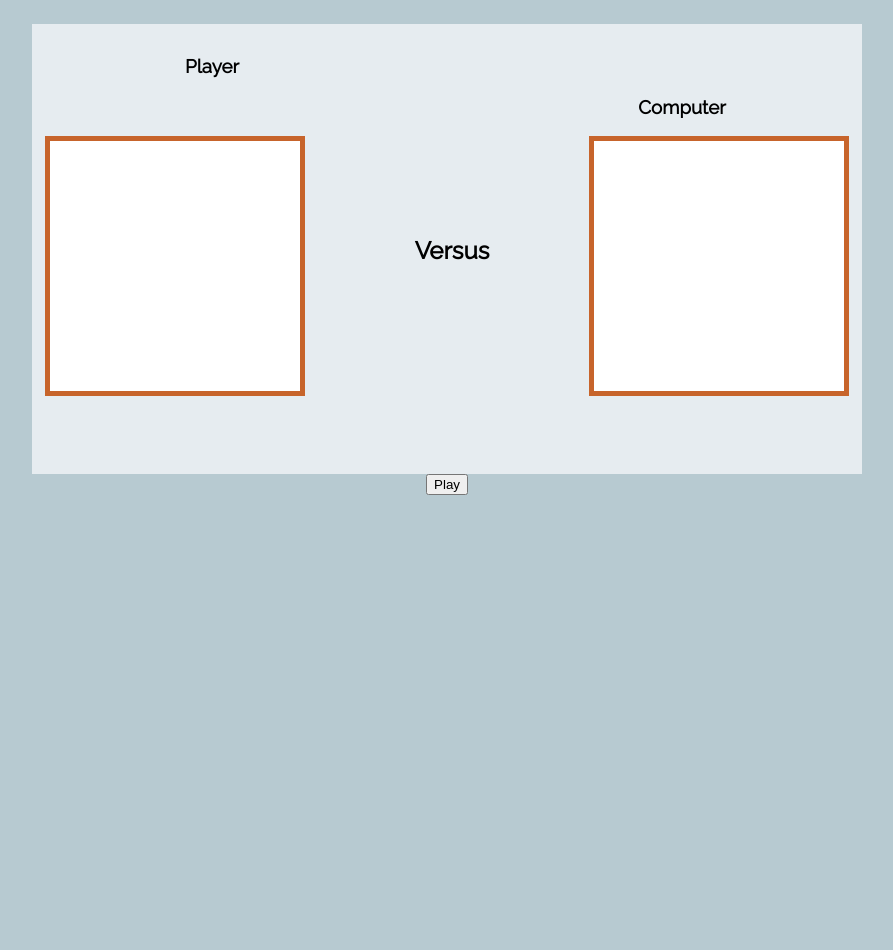
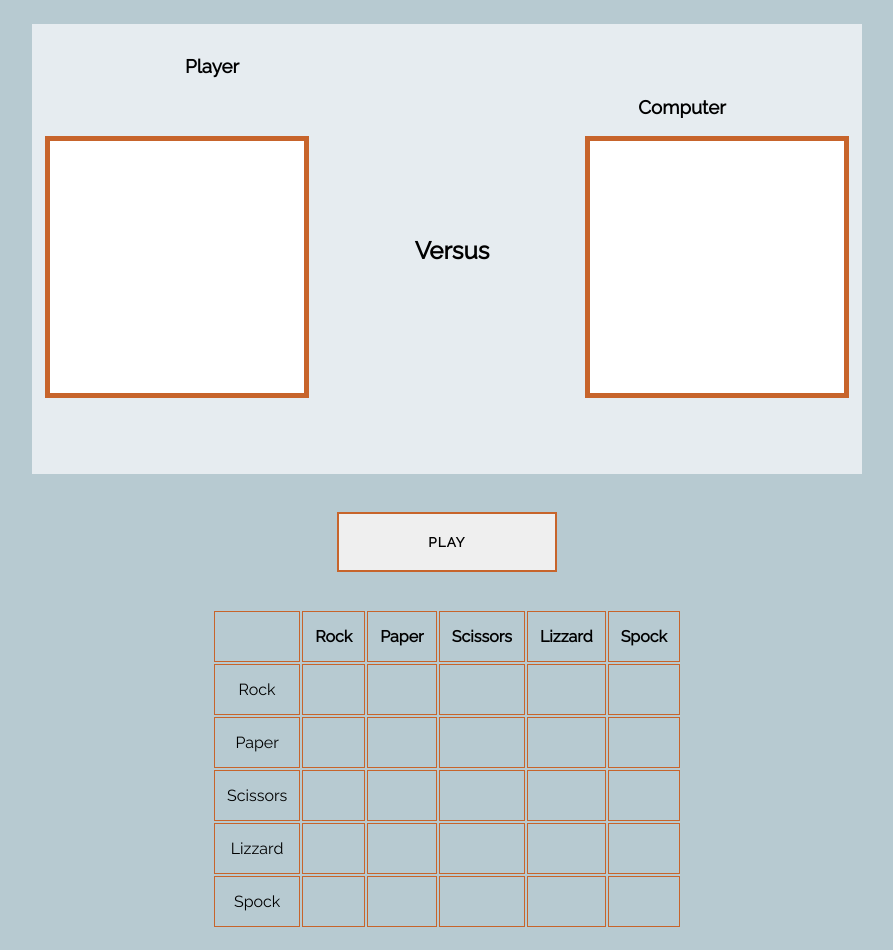
Before and after one commit to David-Maura-Rodgers/JavaScript-Essentials-Port-Proj, a plain HTML site: page index.html in a window 1280 px wide. Shown: the part 77-1027 px from the top of the page, without its empty margins (193-1086 px from the left). Before the commit the page ends 800 px from the top, so only its background shows below. Drawn offline with Linux system fonts and the light colour scheme.

Commit message:
add table skeleton for key to rules

```diff
--- a/assets/css/style.css
+++ b/assets/css/style.css
@@ -39,6 +39,8 @@ body {
     width: 250px;
     height: 250px;
     float: left;
+    text-align: center;
+    font-size: 2.5em;
 
     /*position: relative;
     margin: -15px 30px;
@@ -60,6 +62,8 @@ body {
     width: 250px;
     height: 250px;
     float: right;
+    text-align: center;
+    font-size: 2.5em;
 
     /*
     position: absolute;
@@ -67,3 +71,35 @@ body {
     padding: 1%;
     */
 }
+
+button {
+    width: 220px;
+    height: 60px;
+    font-family: "Raleway", sans-serif;
+    text-transform: uppercase;
+    letter-spacing: 1.2px;
+    color: black;
+    font-weight: bolder;
+    border: rgb(199, 100, 43) solid 2.5px;
+    padding: 1%;
+    margin: 3%;
+}
+
+button:hover {
+    color: #252525;
+    transform: skew(-10deg);
+    font-weight: bolder;
+}
+
+table {
+    padding: 1%;
+    margin-left: auto;
+    margin-right: auto;
+    margin-top: -1%;
+}
+
+table th, tr, td {
+    padding: 15px 12px;
+    border: solid rgb(199, 100, 43) 1.5px;
+    text-align: center;
+}
--- a/index.html
+++ b/index.html
@@ -22,12 +22,65 @@
     <div class="game-area">
         <h3 id="player">Player</h3>
         <h3 id="computer">Computer</h3>
-        <div id="player-screen"></div>
+        <input id="player-screen" type="text">
         <div id="versus">Versus</div>
-        <div id="computer-screen"></div>
+        <input id="computer-screen">
     </div>
 
-    <button data-type="play" class="playy">Play</button>
+    <button data-type="play" class="play">Play</button>
+
+    <!-- Table of rules -->
+    <table>
+        <tr>
+            <th></th>
+            <th>Rock</th>
+            <th>Paper</th>
+            <th>Scissors</th>
+            <th>Lizzard</th>
+            <th>Spock</th>
+        </tr>
+        <tr>
+            <td>Rock</td>
+            <td></td>
+            <td></td>
+            <td></td>
+            <td></td>
+            <td></td>
+        </tr>
+        <tr>
+            <td>Paper</td>
+            <td></td>
+            <td></td>
+            <td></td>
+            <td></td>
+            <td></td>
+        </tr>
+        <tr>
+            <td>Scissors</td>
+            <td></td>
+            <td></td>
+            <td></td>
+            <td></td>
+            <td></td>
+        </tr>
+        <tr>
+            <td>Lizzard</td>
+            <td></td>
+            <td></td>
+            <td></td>
+            <td></td>
+            <td></td>
+        </tr>
+        <tr>
+            <td>Spock</td>
+            <td></td>
+            <td></td>
+            <td></td>
+            <td></td>
+            <td></td>
+        </tr>
+    </table>
+
 
 
     <script src="assets/js/script.js"></script>
```
